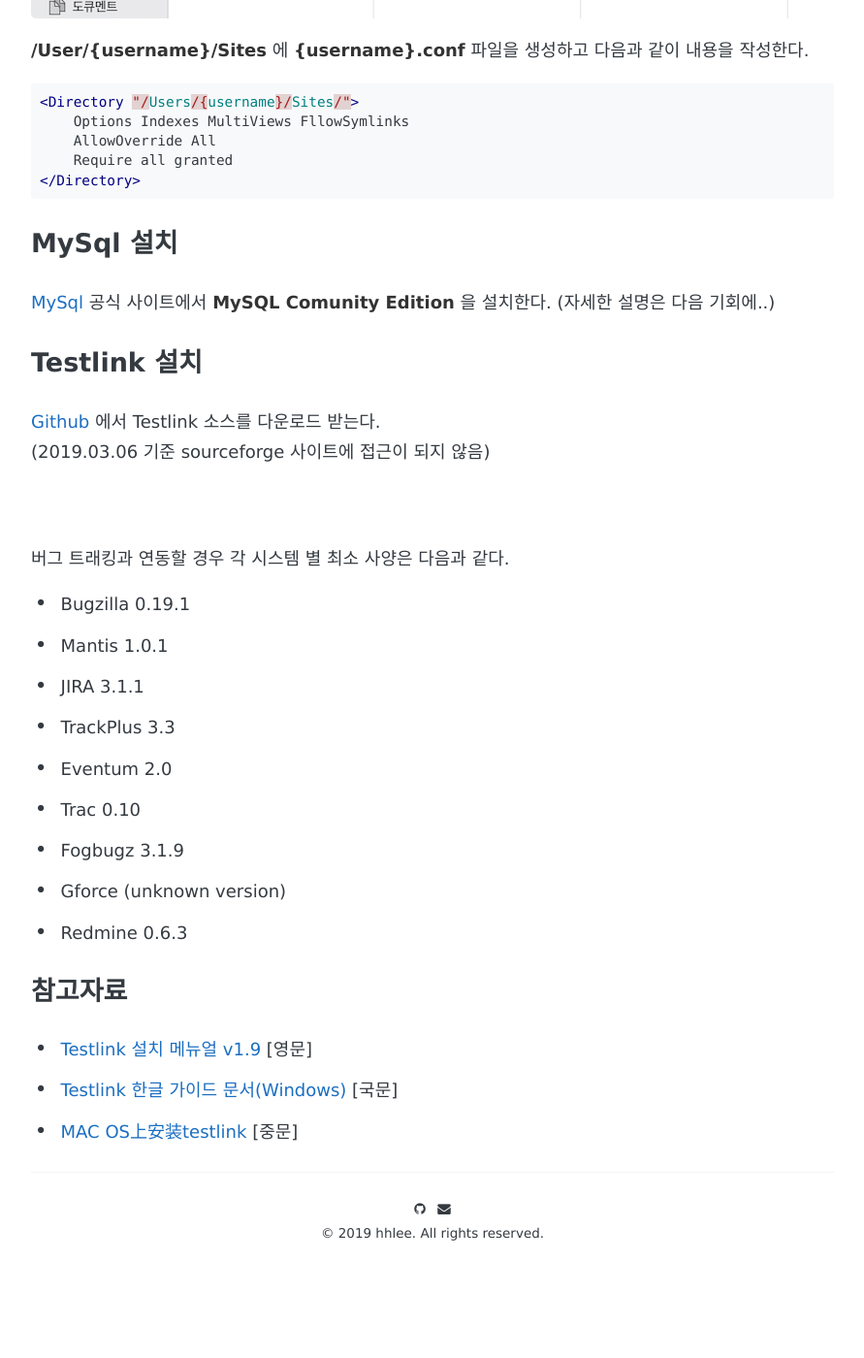
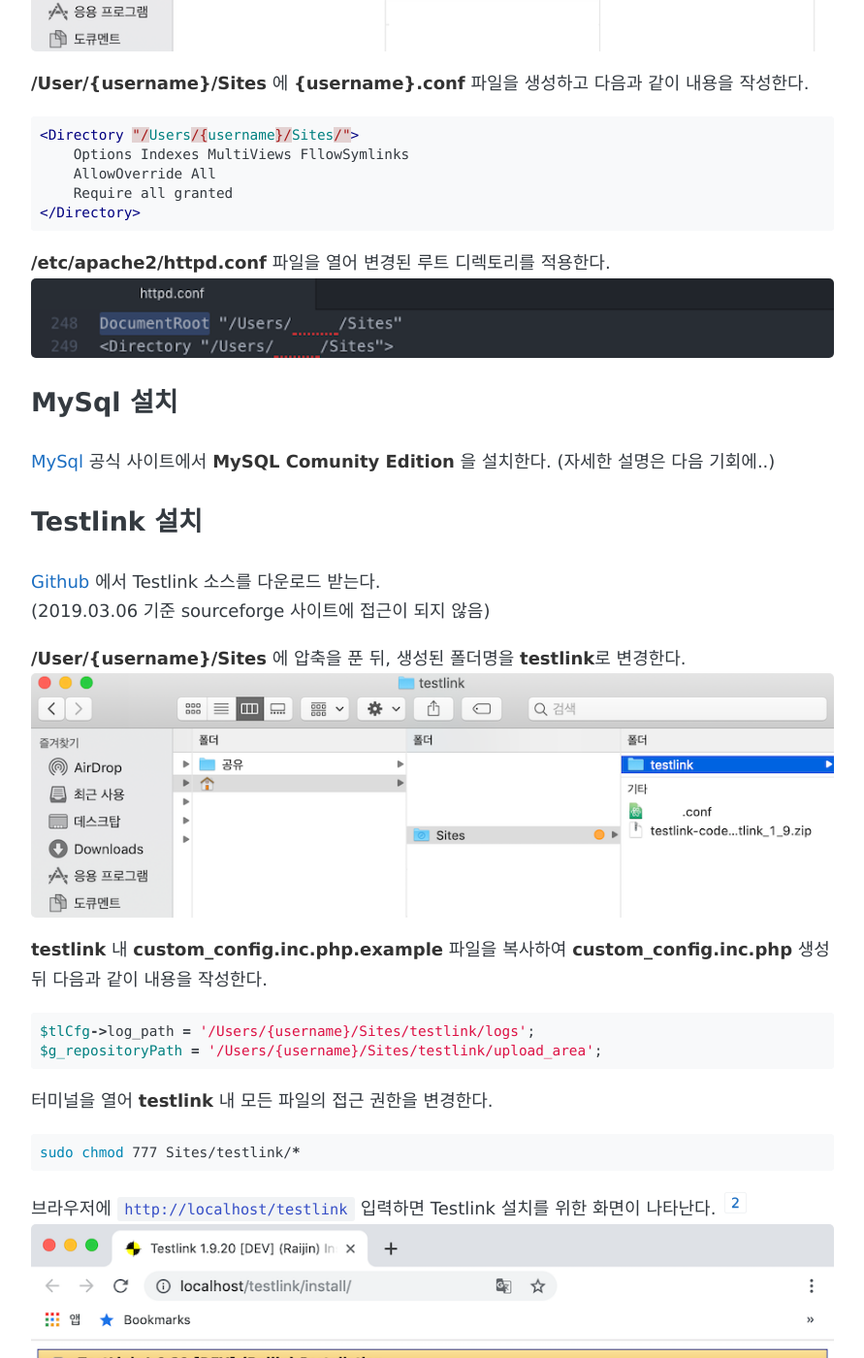
Before and after one commit to Hyunhwa/hhlee.github.io, a Jekyll site: the page built from _posts/2019-03-06-testlink.markdown, in a window 1280 px wide and 1400 px high, scrolled down 2183 px. Shown: the whole window at 97% size, without its empty margins (194-1085 px from the left). Built offline with Jekyll 4.4.1, drawn with Linux system fonts in a browser that asks for light colours; some web fonts are replaced; before the commit the page ends 3555 px from its top, so only the background shows below that; some of the changed text lies outside the part shown.

Commit message:
testlink 설치 환경 포스트 완

````diff
--- a/_config.yml
+++ b/_config.yml
@@ -20,7 +20,7 @@ author:
 #  reddit:           your-id
 #  medium:           your-id
 #  tumblr:           your-id
-  email:            hhlee@3ibank.com
+  email:            lonerjoker@gmail.com
 
 copyright:
   year:             2019
@@ -37,8 +37,8 @@ remote_theme: aweekj/kiko-now
 #  id:               "kiko-plus"
 
 # URL
-url:                "https://hyunhwa.github.io/" # the base hostname & protocol for your site
-#url:                "http://localhost:4000" # use this url when you develop
+#url:                "https://hyunhwa.github.io/" # the base hostname & protocol for your site
+url:                "http://localhost:4000" # use this url when you develop
 baseurl:            "" # the subpath of your site, e.g. /blog
 
 
--- a/_posts/2019-03-06-testlink.markdown
+++ b/_posts/2019-03-06-testlink.markdown
@@ -11,9 +11,9 @@ categories: Testlink
 
 Mac 환경에서 Testlink 를 설치하기 위한 방법은 세 가지가 있다.
 1. 소스 다운로드 후 Mac에 서버 환경 구축
-2. 소스 다운로드 후 XAMPP(php 개발도구)을 통해 Mac에 개발 환경 구축 <br/>
--> 도구 사용을 위해 개발환경을 구축할 필요는 없다.
-3. Bitnami 사이트에서 [Installer] 다운로드 후 VM(가상머신)에 서버 환경 구축<br/>
+2. 소스 다운로드 후 Mac에 개발 환경 구축 (XAMPP 필요)<br/>
+-> 도구 사용을 위해 개발 환경을 구축할 필요는 없다.
+3. [Installer] 다운로드 후 VM(가상머신)에 서버 환경 구축<br/>
 -> VM에 설치한 경우 다른 PC에서의 접근성이 문제가 된다.
 
 따라서 1번 방법을 통해 설치하였다.
@@ -21,29 +21,28 @@ Mac 환경에서 Testlink 를 설치하기 위한 방법은 세 가지가 있다
 설치를 위해 다음과 같은 서버 환경이 필요하다. (기본적으로 Mac에는 Apache, php 가 내장되어있다.)
 
 |---|---|
-| **OS** | 대부분의 OS 지원 (Linux, Windows, Mac) |
+| **OS** | Linux, Windows, Mac  |
 | **DB** | MySQL 4.1.x 이상 (권장사양 5.x) <br/> Postgres 8.x 이상 <br/> μsoft SQL 2000, 2005 (1.9 버전에선 미지원) |
 | **WAS** | Apache 1.3.x 또는 2.x 이상 <br/> IIS 3 이상 |
-| **PHP** | 5.2 이상 (1.9 공식문서에는 6.0을 지원하지 않는다고 하였으나, php7 버전에서도 구동됨) |
-
+| **PHP** | 5.2 이상 (1.9 공식문서에는 6.0을 지원하지 않는다고 하였으나, 7.x 버전에서도 구동됨) |
 
 ### Apache 설정
-브라우저 주소창에 `http://localhost`를 입력하였을 때 다음과 같이 **It works!**가 나타나면 Apache가 정상 작동 중이다.
-![]({{ site.url }}/_resource/localhost.png)
+브라우저 주소창에 `http://localhost`를 입력하였을 때 다음과 같이 **It works!**가 나타나면 Apache가 정상 작동 중이다.[^1]
+![]({{ site.url }}/_resource/testlink/localhost.png)
 
 Apache 는 **/etc/apache2** 경로에 설치되어있다. (**Finder** Command + Shift + G)
-![]({{ site.url }}/_resource/apache2_location.png)
+![]({{ site.url }}/_resource/testlink/apache2_location.png)
 
-`httpd.conf` 파일을 열어 **LoadModule php** 를 찾아 주석을 풀어준다.(**#** 삭제)
-![]({{ site.url }}/_resource/httpd_conf_php.png)
+**httpd.conf** 파일을 열어 **'LoadModule php'** 를 찾아 주석을 풀어준다. (**#** 삭제)
+![]({{ site.url }}/_resource/testlink/httpd_conf_php.png)
 
 터미널을 열어 Apache 를 재시작한다.
 ```bash
 sudo apachectl restart
 ```
 
-Apache 웹서버의 루트 디렉토리가 될 폴더를 생성한다. ( **/User/{username}** > **Sites** 폴더 생성)
-![]({{ site.url }}/_resource/insert_root_dir.png)
+Apache 웹서버의 루트 디렉토리가 될 폴더를 생성한다. ( **/User/{username}** 에 **Sites** 폴더 생성)
+![]({{ site.url }}/_resource/testlink/insert_root_dir.png)
 
  **/User/{username}/Sites** 에 **{username}.conf** 파일을 생성하고 다음과 같이 내용을 작성한다.
 ```php
@@ -54,31 +53,39 @@ Apache 웹서버의 루트 디렉토리가 될 폴더를 생성한다. ( **/User
 </Directory>
 ```
 
+**/etc/apache2/httpd.conf** 파일을 열어 변경된 루트 디렉토리를 적용한다.
+![]({{ site.url }}/_resource/testlink/httpd_conf_dir_root.png)
+
 ### MySql 설치
 [MySql] 공식 사이트에서 **MySQL Comunity Edition** 을 설치한다. (자세한 설명은 다음 기회에..)
-
 
 ### Testlink 설치
 [Github] 에서 Testlink 소스를 다운로드 받는다. <br/>
 (2019.03.06 기준 sourceforge 사이트에 접근이 되지 않음)
 
-<br/><br/>
-버그 트래킹과 연동할 경우 각 시스템 별 최소 사양은 다음과 같다.
-- Bugzilla 0.19.1
-- Mantis 1.0.1
-- JIRA 3.1.1
-- TrackPlus 3.3
-- Eventum 2.0
-- Trac 0.10
-- Fogbugz 3.1.9
-- Gforce (unknown version)
-- Redmine 0.6.3
+**/User/{username}/Sites** 에 압축을 푼 뒤, 생성된 폴더명을 **testlink**로 변경한다.
+![]({{ site.url }}/_resource/testlink/change_name_testlink.png)
 
+**testlink** 내 **custom_config.inc.php.example** 파일을 복사하여 **custom_config.inc.php** 생성 뒤 다음과 같이 내용을 작성한다.
+```php
+$tlCfg->log_path = '/Users/{username}/Sites/testlink/logs';
+$g_repositoryPath = '/Users/{username}/Sites/testlink/upload_area';
+```
+터미널을 열어 **testlink** 내 모든 파일의 접근 권한을 변경한다.
+```bash
+sudo chmod 777 Sites/testlink/*
+```
+브라우저에 `http://localhost/testlink` 입력하면 Testlink 설치를 위한 화면이 나타난다. [^2]
+![]({{ site.url }}/_resource/testlink/testlink_install_intro.png)
 
+<br/>
 ### 참고자료
-- [Testlink 설치 메뉴얼 v1.9]({{ site.url }}/_resource/testlink_installation_manual.odt) [영문]
-- [Testlink 한글 가이드 문서(Windows)](https://www.swbank.kr/cmm/fms/FileDown.do?atchFileId=FILE_000000000005882&fileSn=0&AU=Y) [국문]
+- [testlink_installation_manual.pdf]({{ site.url }}/_resource/testlink/testlink_installation_manual.pdf) [영문]
+- [Testlink.pdf](https://www.swbank.kr/cmm/fms/FileDown.do?atchFileId=FILE_000000000005882&fileSn=0&AU=Y) [국문]
 - [MAC OS上安装testlink](http://bungylovemickey.thpiano.com/?p=92) [중문]
+
+[^1]: **It works!** 가 나타나지 않는 경우 터미널을 열어 Apache를 시작한다. ```sudo apachectl start```
+[^2]: 페이지 에러가 발생된 경우 터미널에서 Apache를 재실행 한다.
 
 [MySql]:https://www.mysql.com/downloads/
 [Testlink]:http://testlink.org/
````
Also changed, not shown: _resource/apache2_location.png (deleted), _resource/appstore_connect_upload_fail.png (added), _resource/httpd_conf_dir_root.png (deleted), _resource/httpd_conf_php.png (deleted), _resource/insert_root_dir.png (deleted), _resource/katalon_studio_not_support_xcode_10.png (added), _resource/localhost.png (deleted), _resource/testlink/apache2_location.png (added), _resource/testlink/change_name_testlink.png (added), _resource/testlink/httpd_conf_dir_root.png (added), _resource/testlink/httpd_conf_php.png (added), _resource/testlink/insert_root_dir.png (added), _resource/testlink/localhost.png (added), _resource/testlink/testlink_install_intro.png (added), 1 more files, 3 other files.
